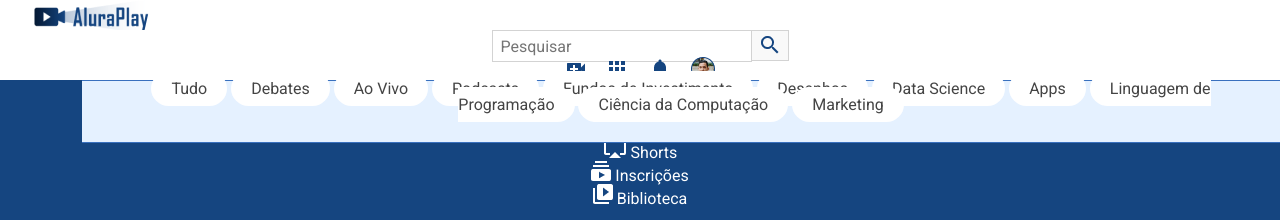
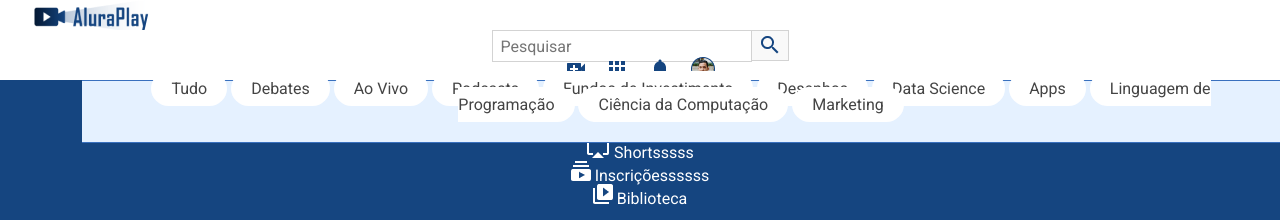
Before and after one commit to Camilasilveiram/AluraPlay, a plain HTML site: page aluraplay-projeto-base/index.html in a window 1280 px wide. Shown: the top 220 px of the page. Drawn offline with Linux system fonts and the light colour scheme.

Commit message:
alterei o codigo

```diff
--- a/aluraplay-projeto-base/index.html
+++ b/aluraplay-projeto-base/index.html
@@ -48,25 +48,25 @@
             <li>
                 <a class="menu__itens" href="#">
                     <i class="icone__inicio icone-item"></i>
-                    <span>Início</span></a>
+                    <span>Iníciosssss</span></a>
             </li>
 
             <li>
                 <a class="menu__itens" href="#">
                     <i class="icone__explorar icone-item"></i>
-                    <span>Explorar</span></a>
+                    <span>Exploraraaaaaa</span></a>
             </li>
 
             <li>
                 <a class="menu__itens" href="#">
                     <i class="icone__shorts icone-item"></i>
-                    <span>Shorts</span></a>
+                    <span>Shortsssss</span></a>
             </li>
 
             <li>
                 <a class="menu__itens" href="#">
                     <i class="icone__inscricoes icone-item"></i>
-                    <span>Inscrições</span></a>
+                    <span>Inscriçõessssss</span></a>
             </li>
 
             <li>
```
